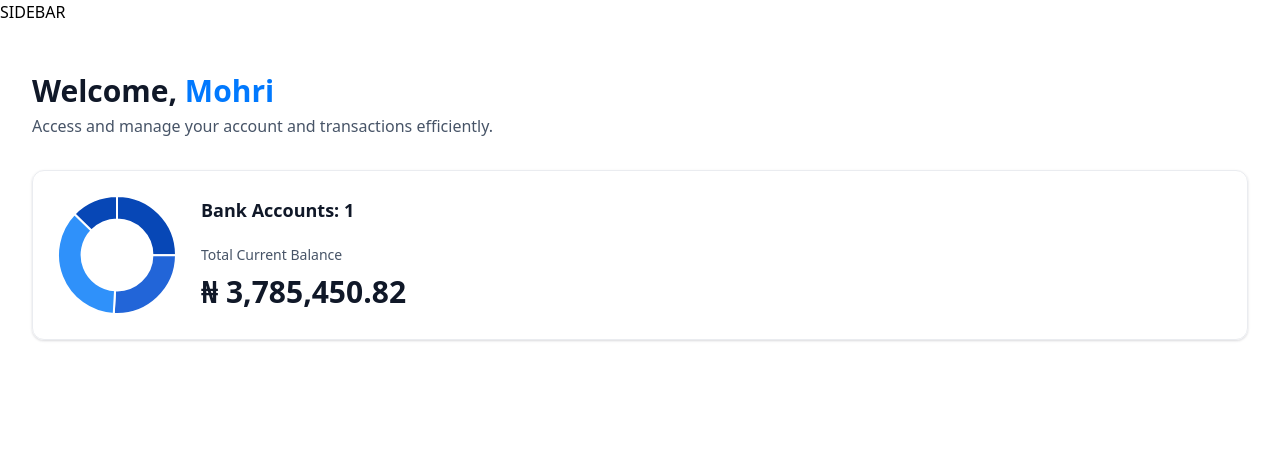
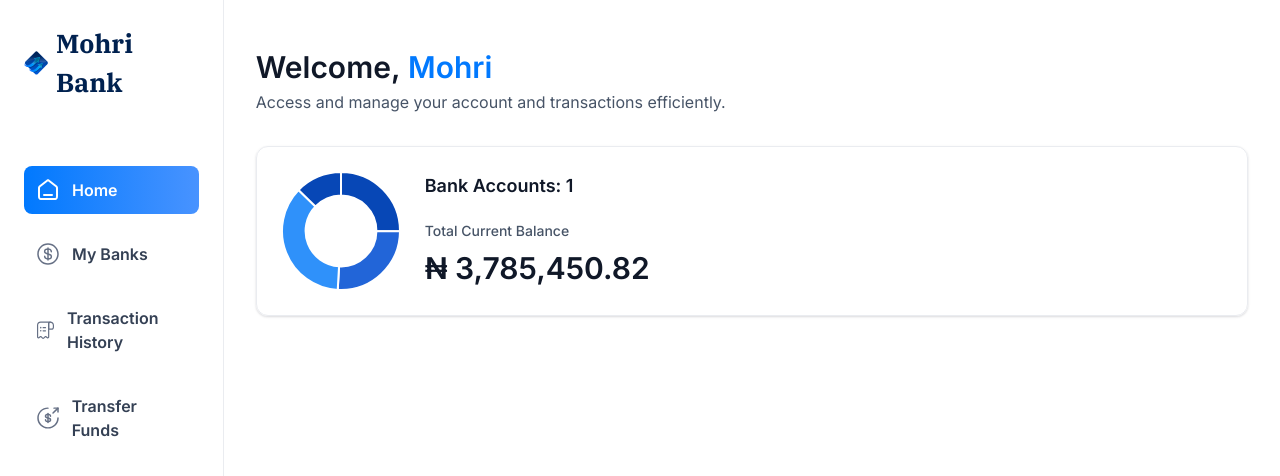
Before and after one commit to SamMuaks2/mohri-bank, a Next.js app: page / in a window 1280 px wide. Shown: the top 476 px of the page. Built offline with nearby package versions, Linux system fonts and the light colour scheme.

Commit message:
Add sidebar

```diff
--- a/src/app/(root)/layout.tsx
+++ b/src/app/(root)/layout.tsx
@@ -1,12 +1,17 @@
+import Sidebar from "@/components/Sidebar";
 
 export default function RootLayout({
   children,
 }: Readonly<{
   children: React.ReactNode;
 }>) {
+
+  const loggedIn = { firstName: "Mohri", lastName: "Muakpo" };
+
   return (
-    <main>
-        SIDEBAR
+    <main className="flex h-screen w-full font-inter">
+        <Sidebar user={loggedIn} />
+        {/* SIDEBAR */}
         {children}
     </main>
   );
--- /dev/null
+++ b/src/components/Sidebar.tsx
@@ -0,0 +1,64 @@
+'use client'
+import React from 'react'
+import Link from 'next/link'
+import Image from 'next/image'
+import { sidebarLinks } from '../../constants'
+import { cn } from '../../lib/utils'
+import { usePathname } from 'next/navigation'
+
+const Sidebar = ({user}: SiderbarProps) => {
+    const pathname = usePathname();
+
+  return (
+    <section className="sidebar">
+        <nav className="flex flex-col gap-4">
+            <Link href="/" className="mb-12 cursor-pointer flex items-center gap-2">
+                <Image
+                src="/icons/logo.svg"
+                width={34}
+                height={34}
+                alt='bank-logo'
+                className='size-[24px] max-xl:size-14'
+            />
+                <h1 className="sidebar-logo">
+                    Mohri Bank
+                </h1>
+            </Link>
+
+            {sidebarLinks.map((item) => {
+                const isActive = pathname === item.route || pathname.startsWith(`${item.route}/`)
+
+                return (
+
+                <Link href={item.route} key={item.label} className={cn('sidebar-link', {'bg-bank-gradient': isActive})}>
+                    <div className="relative size-6">
+                        <Image
+                            src={item.imgURL}
+                            alt={item.label}
+                            fill
+
+                            className={cn({
+                                'brightness-[3] invert-0': isActive
+                            })}
+                        />
+                    </div>
+
+                    <p className={cn('sidebar-label', {'!text-white': isActive})}>
+                        {item.label}
+                    </p>
+                </Link>
+                );
+
+            })}
+
+            USER
+            USER
+            USER
+            USER
+        </nav>
+    </section>
+
+  )
+}
+
+export default Sidebar
```
